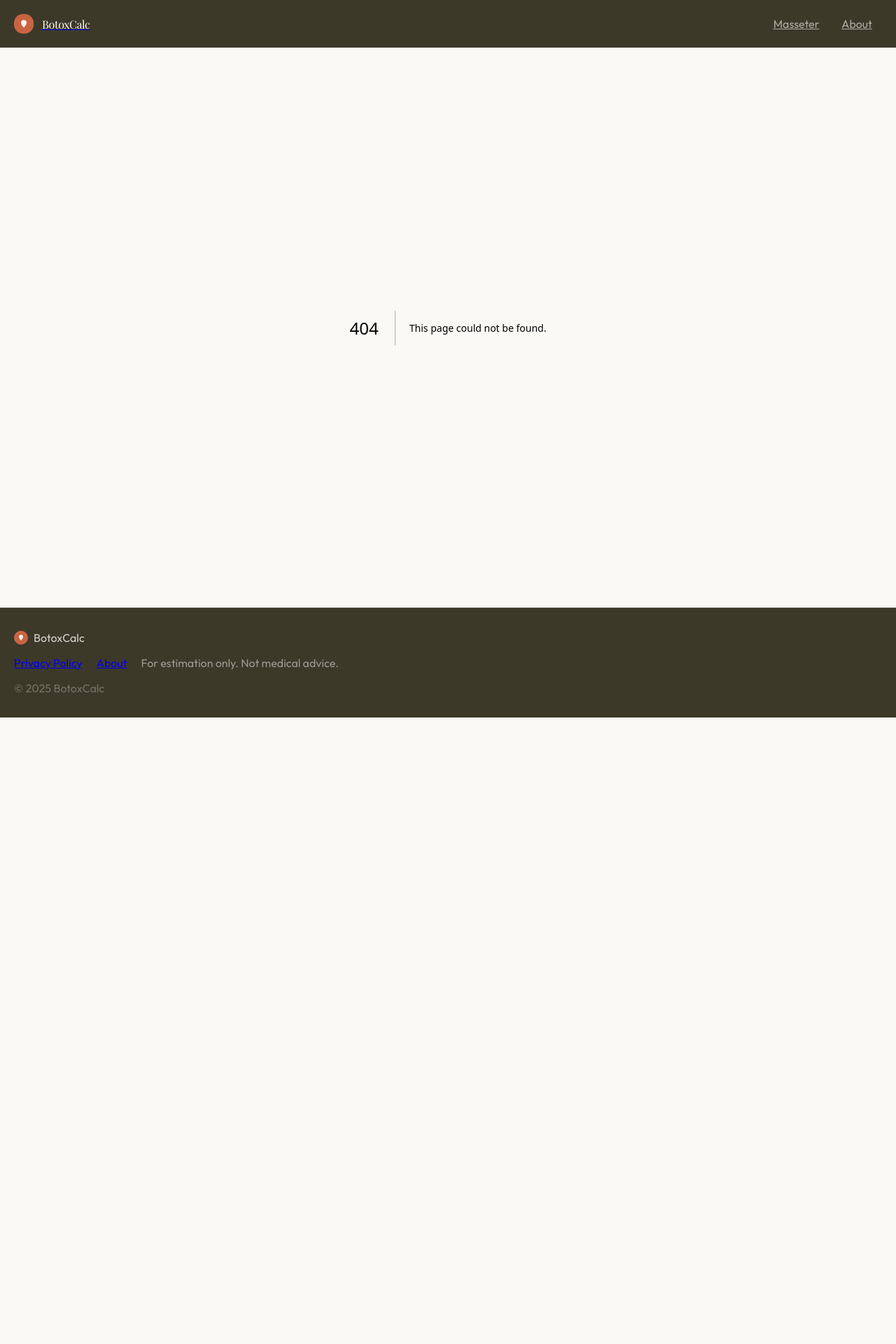
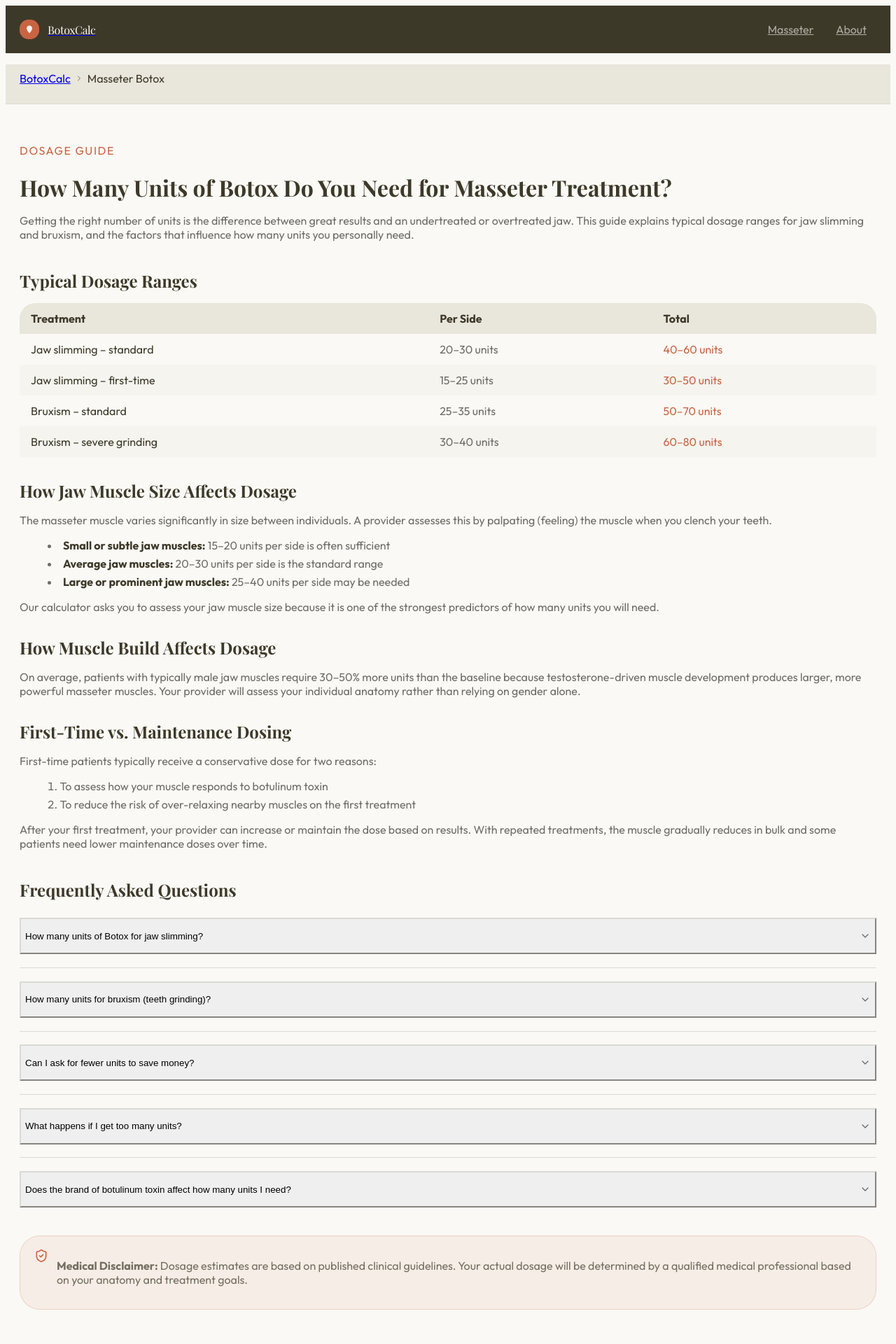
Before and after one commit to chenxiaochun/masseter-botox, a Next.js app: page /masseter/units in a window 1280 px wide. Before the commit this address had no page. Shown: the top 1920 px of the page at 70% size. Before the commit the page ends 1025 px from the top, so only its background shows below. Built offline with nearby package versions, Linux system fonts and the light colour scheme.

Commit message:
feat: add /masseter/units dosage guide page

```diff
--- /dev/null
+++ b/app/masseter/(guides)/units/page.tsx
@@ -0,0 +1,169 @@
+import type { Metadata } from 'next'
+import { ShieldCheck } from 'lucide-react'
+import FAQ from '@/components/FAQ'
+
+export const metadata: Metadata = {
+  title: 'How Many Units of Botox for Masseter? (2025 Dosage Guide) | BotoxCalc',
+  description:
+    'Masseter botox dosage: 20–30 units per side for jaw slimming, 25–35 for bruxism. Learn how jaw size, gender, and first-time vs. maintenance affect your dose.',
+  alternates: { canonical: '/masseter/units' },
+}
+
+const articleSchema = {
+  '@context': 'https://schema.org',
+  '@type': 'Article',
+  headline: 'How Many Units of Botox Do You Need for Masseter Treatment?',
+  description: 'A guide to masseter botox dosage ranges for jaw slimming and bruxism, and the factors that affect how many units you personally need.',
+  author: { '@type': 'Organization', name: 'BotoxCalc' },
+  datePublished: '2026-05-23',
+}
+
+const DOSAGE_ROWS = [
+  { label: 'Jaw slimming – standard', perSide: '20–30 units', total: '40–60 units' },
+  { label: 'Jaw slimming – first-time', perSide: '15–25 units', total: '30–50 units' },
+  { label: 'Bruxism – standard', perSide: '25–35 units', total: '50–70 units' },
+  { label: 'Bruxism – severe grinding', perSide: '30–40 units', total: '60–80 units' },
+]
+
+const faqs = [
+  {
+    question: 'How many units of Botox for jaw slimming?',
+    answer:
+      'Typically 40–60 units total (20–30 per side). First-time patients usually start at the lower end of the range to assess muscle response.',
+  },
+  {
+    question: 'How many units for bruxism (teeth grinding)?',
+    answer:
+      'Typically 50–70 units total (25–35 per side). The muscles involved in grinding tend to be stronger and need more botulinum toxin.',
+  },
+  {
+    question: 'Can I ask for fewer units to save money?',
+    answer:
+      'Yes, but under-dosing reduces results and may mean the treatment wears off sooner. It is generally better to use the recommended dose and space out treatments.',
+  },
+  {
+    question: 'What happens if I get too many units?',
+    answer:
+      'Overdosing the masseter can temporarily affect your ability to chew hard foods or cause subtle smile changes. This is why experienced injectors start conservatively.',
+  },
+  {
+    question: 'Does the brand of botulinum toxin affect how many units I need?',
+    answer:
+      'Yes. Dysport units are not equivalent to Botox units—roughly 2.5 Dysport units equal 1 Botox unit. Your provider converts the dose automatically.',
+  },
+]
+
+export default function UnitsPage() {
+  return (
+    <>
+      <script
+        type="application/ld+json"
+        dangerouslySetInnerHTML={{ __html: JSON.stringify(articleSchema) }}
+      />
+      <main className="max-w-3xl mx-auto px-5 py-10">
+        <p className="text-primary text-xs font-semibold tracking-widest uppercase mb-3">
+          Dosage Guide
+        </p>
+        <h1 className="font-heading text-3xl sm:text-4xl font-bold text-foreground mb-4">
+          How Many Units of Botox Do You Need for Masseter Treatment?
+        </h1>
+        <p className="text-muted-foreground text-base leading-relaxed mb-10">
+          Getting the right number of units is the difference between great results and an
+          undertreated or overtreated jaw. This guide explains typical dosage ranges for jaw
+          slimming and bruxism, and the factors that influence how many units you personally need.
+        </p>
+
+        <section className="mb-8">
+          <h2 className="font-heading text-xl font-bold text-foreground mb-4">
+            Typical Dosage Ranges
+          </h2>
+          <div className="overflow-x-auto">
+            <table className="w-full text-sm border-collapse">
+              <thead>
+                <tr className="bg-secondary text-left">
+                  <th className="px-4 py-3 font-semibold text-foreground rounded-tl-xl">Treatment</th>
+                  <th className="px-4 py-3 font-semibold text-foreground">Per Side</th>
+                  <th className="px-4 py-3 font-semibold text-foreground rounded-tr-xl">Total</th>
+                </tr>
+              </thead>
+              <tbody>
+                {DOSAGE_ROWS.map(({ label, perSide, total }, i) => (
+                  <tr key={label} className={i % 2 === 0 ? 'bg-background' : 'bg-card'}>
+                    <td className="px-4 py-3 text-foreground font-medium">{label}</td>
+                    <td className="px-4 py-3 text-muted-foreground">{perSide}</td>
+                    <td className="px-4 py-3 text-primary font-medium">{total}</td>
+                  </tr>
+                ))}
+              </tbody>
+            </table>
+          </div>
+        </section>
+
+        <section className="mb-8">
+          <h2 className="font-heading text-xl font-bold text-foreground mb-3">
+            How Jaw Muscle Size Affects Dosage
+          </h2>
+          <p className="text-muted-foreground leading-relaxed mb-3">
+            The masseter muscle varies significantly in size between individuals. A provider
+            assesses this by palpating (feeling) the muscle when you clench your teeth.
+          </p>
+          <ul className="list-disc list-inside text-muted-foreground space-y-1.5 text-sm leading-relaxed">
+            <li><strong className="text-foreground">Small or subtle jaw muscles:</strong> 15–20 units per side is often sufficient</li>
+            <li><strong className="text-foreground">Average jaw muscles:</strong> 20–30 units per side is the standard range</li>
+            <li><strong className="text-foreground">Large or prominent jaw muscles:</strong> 25–40 units per side may be needed</li>
+          </ul>
+          <p className="text-muted-foreground leading-relaxed mt-3 text-sm">
+            Our calculator asks you to assess your jaw muscle size because it is one of the
+            strongest predictors of how many units you will need.
+          </p>
+        </section>
+
+        <section className="mb-8">
+          <h2 className="font-heading text-xl font-bold text-foreground mb-3">
+            How Muscle Build Affects Dosage
+          </h2>
+          <p className="text-muted-foreground leading-relaxed mb-3">
+            On average, patients with typically male jaw muscles require 30–50% more units than the
+            baseline because testosterone-driven muscle development produces larger, more powerful
+            masseter muscles. Your provider will assess your individual anatomy rather than relying
+            on gender alone.
+          </p>
+        </section>
+
+        <section className="mb-10">
+          <h2 className="font-heading text-xl font-bold text-foreground mb-3">
+            First-Time vs. Maintenance Dosing
+          </h2>
+          <p className="text-muted-foreground leading-relaxed mb-3">
+            First-time patients typically receive a conservative dose for two reasons:
+          </p>
+          <ol className="list-decimal list-inside text-muted-foreground space-y-1.5 text-sm leading-relaxed">
+            <li>To assess how your muscle responds to botulinum toxin</li>
+            <li>To reduce the risk of over-relaxing nearby muscles on the first treatment</li>
+          </ol>
+          <p className="text-muted-foreground leading-relaxed mt-3">
+            After your first treatment, your provider can increase or maintain the dose based on
+            results. With repeated treatments, the muscle gradually reduces in bulk and some
+            patients need lower maintenance doses over time.
+          </p>
+        </section>
+
+        <section className="mb-10">
+          <h2 className="font-heading text-xl font-bold text-foreground mb-6">
+            Frequently Asked Questions
+          </h2>
+          <FAQ items={faqs} />
+        </section>
+
+        <div className="flex items-start gap-3 bg-primary/8 border border-primary/20 rounded-2xl px-5 py-4">
+          <ShieldCheck className="w-5 h-5 text-primary shrink-0 mt-0.5" />
+          <p className="text-xs text-foreground/70 leading-relaxed">
+            <strong>Medical Disclaimer:</strong> Dosage estimates are based on published clinical
+            guidelines. Your actual dosage will be determined by a qualified medical professional
+            based on your anatomy and treatment goals.
+          </p>
+        </div>
+      </main>
+    </>
+  )
+}
```
Also changed, not shown: 1 other file (tests, documents, lock files or other folders).
